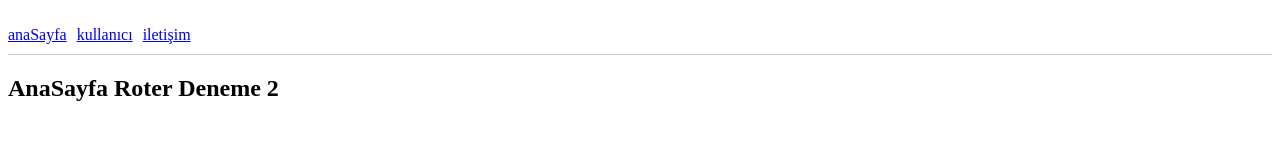
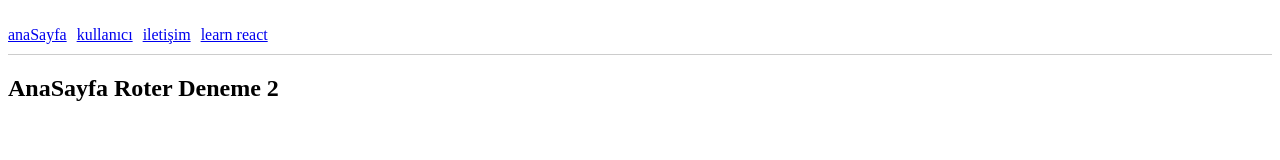
Before and after one commit to nakbulak230/recat-app-list, a React (Create React App) app: page / in a window 1280 px wide. Shown: the top 160 px of the page. Built offline with nearby package versions, Linux system fonts and the light colour scheme.

Commit message:
test scriptt

```diff
--- a/src/component/Menu.js
+++ b/src/component/Menu.js
@@ -24,7 +24,9 @@ function Menu() {
        <li>
        <Link to="contact">iletişim</Link>
         </li>
-        {/* <li onClick={()=>navigate("contact")}>iletşim(nav)</li> */}
+        <li>
+          <a href='#'>learn react</a>
+        </li>
     </ul>
     </div>
   )
```
